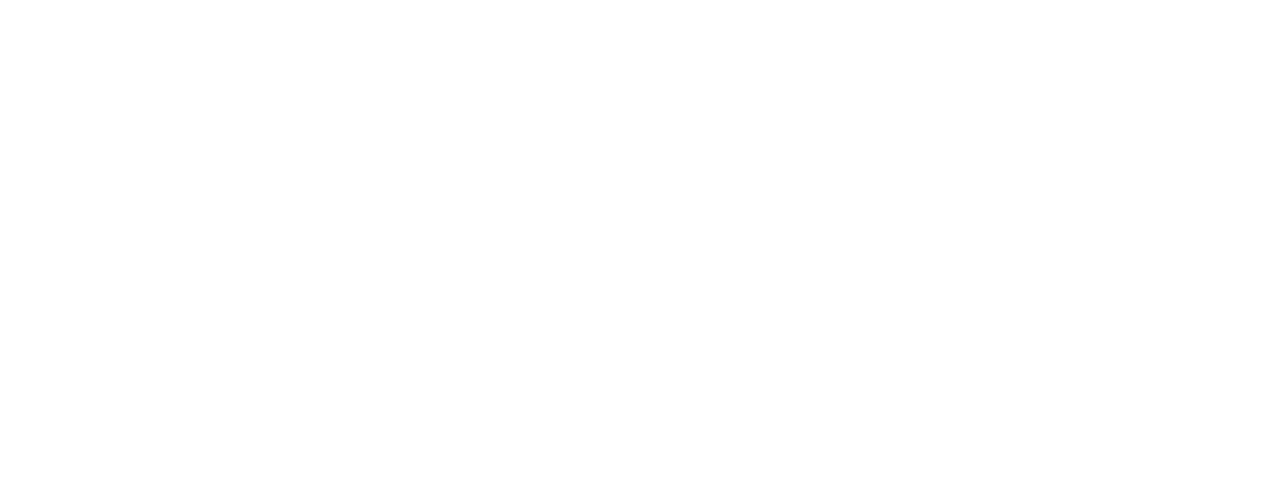
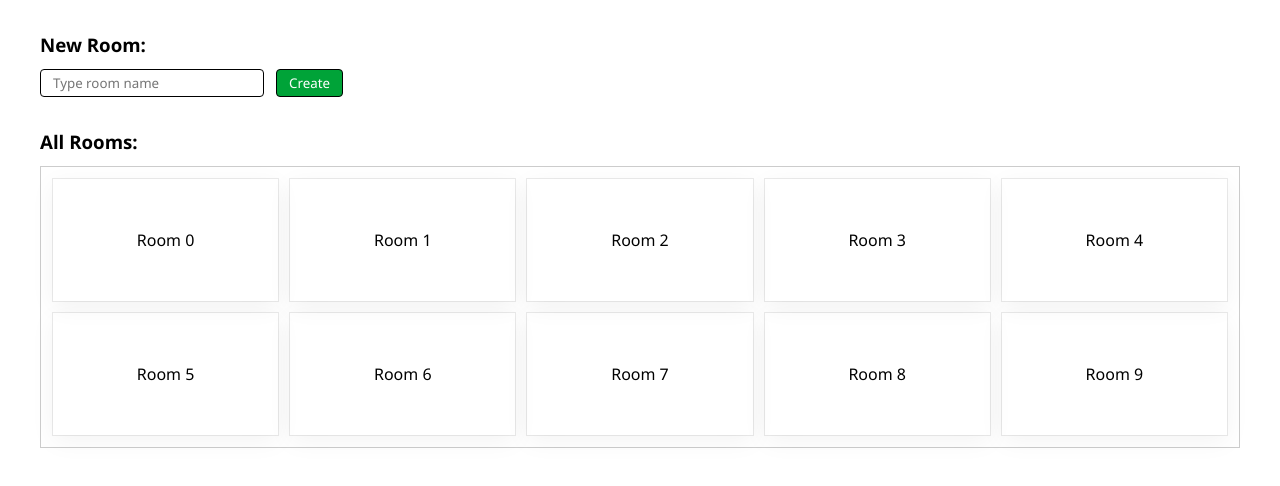
Before and after one commit to haola1210/prj-three, a React (Vite) app in the folder client/: page /room in a window 1280 px wide. Before the commit this address had no page. Shown: the top 486 px of the page. Built offline with nearby package versions, Linux system fonts and the light colour scheme.

Commit message:
add room page

```diff
--- a/client/src/App.tsx
+++ b/client/src/App.tsx
@@ -1,37 +1,40 @@
-import { lazy, Suspense } from "react"
-import { Routes, Route } from "react-router-dom"
-import "./App.scss"
+import { lazy, Suspense } from "react";
+import { Routes, Route } from "react-router-dom";
+import "./App.scss";
 
+import ErrorLogger from "@components/ErrorBoundary";
+import FullScreenContainer from "@components/FullScreen";
+import Loading from "@components/Loading";
+import UserContextProvider from "@contexts/UserContext";
 
-import ErrorLogger from "@components/ErrorBoundary"
-import FullScreenContainer from "@components/FullScreen"
-import Loading from "@components/Loading"
-import UserContextProvider from "@contexts/UserContext"
-
-const Home = lazy(() => import("@pages/Home"))
-const Match = lazy(() => import("@pages/Match"))
-const Lobby = lazy(() => import("@pages/Lobby"))
+const Home = lazy(() => import("@pages/Home"));
+const Match = lazy(() => import("@pages/Match"));
+const Lobby = lazy(() => import("@pages/Lobby"));
+const Room = lazy(() => import("@pages/Room"));
 
 function App() {
   return (
     <div className="App">
       <ErrorLogger>
         <UserContextProvider>
-          <Suspense fallback={
-            <FullScreenContainer>
-              <Loading />
-            </FullScreenContainer>
-          }>
+          <Suspense
+            fallback={
+              <FullScreenContainer>
+                <Loading />
+              </FullScreenContainer>
+            }
+          >
             <Routes>
               <Route path="/" element={<Home />} />
               <Route path="/match/:id" element={<Match />} />
+              <Route path="/room" element={<Room />} />
               <Route path="/room/:id" element={<Lobby />} />
             </Routes>
           </Suspense>
         </UserContextProvider>
       </ErrorLogger>
     </div>
-  )
+  );
 }
 
-export default App
+export default App;
--- /dev/null
+++ b/client/src/pages/Room/Room.tsx
@@ -0,0 +1,33 @@
+import React from "react";
+import "./room.scss";
+const Room = () => {
+  const rooms = [
+    ...new Array(10).fill(1).map((_, i) => ({
+      roomId: i,
+      roomName: `Room ${i}`,
+    })),
+  ];
+  console.log(rooms);
+
+  return (
+    <div className="room">
+      <div className="room-container">
+        <div className="room-form">
+          <h3 className="room-heading">New Room:</h3>
+          <input placeholder="Type room name" />
+          <button className="btn-create">Create</button>
+        </div>
+        <h3 className="room-heading">All Rooms:</h3>
+        <div className="room-list">
+          {rooms.map((room) => (
+            <div className="room-item" key={room.roomId}>
+              {room.roomName}
+            </div>
+          ))}
+        </div>
+      </div>
+    </div>
+  );
+};
+
+export default Room;
--- /dev/null
+++ b/client/src/pages/Room/index.ts
@@ -0,0 +1 @@
+export { default } from "./Room";
--- /dev/null
+++ b/client/src/pages/Room/room.scss
@@ -0,0 +1,52 @@
+
+.room {
+    padding: 32px 12px;
+
+    &-container {
+        max-width: 1200px;
+        margin: 0 auto;
+
+    }
+
+    &-form {
+        margin-bottom: 32px;
+
+        input, button {
+            outline: none;
+            padding: 4px 12px;
+            border: 1px solid #000;
+            border-radius: 4px;
+        }
+        button {
+            background-color: #00a338;
+            color: #fff;
+            cursor: pointer;
+            margin-left: 12px;
+        }
+    }
+
+    &-list {
+        display: grid;
+        grid-template-columns: repeat(auto-fill, minmax(200px, 1fr));
+        gap:12px;
+        padding: 12px;
+        border: 1px solid #ccc;
+
+    }
+
+    &-item {
+        padding: 50px;
+        text-align: center;
+        box-shadow: rgba(0, 0, 0, 0.05) 0px 6px 24px 0px, rgba(0, 0, 0, 0.08) 0px 0px 0px 1px;
+        cursor: pointer;
+        transition: .3s linear;
+
+        &:hover {
+            background-color: #eee;
+        }
+    }
+
+    &-heading {
+        margin-bottom: 12px;
+    }
+}
```
